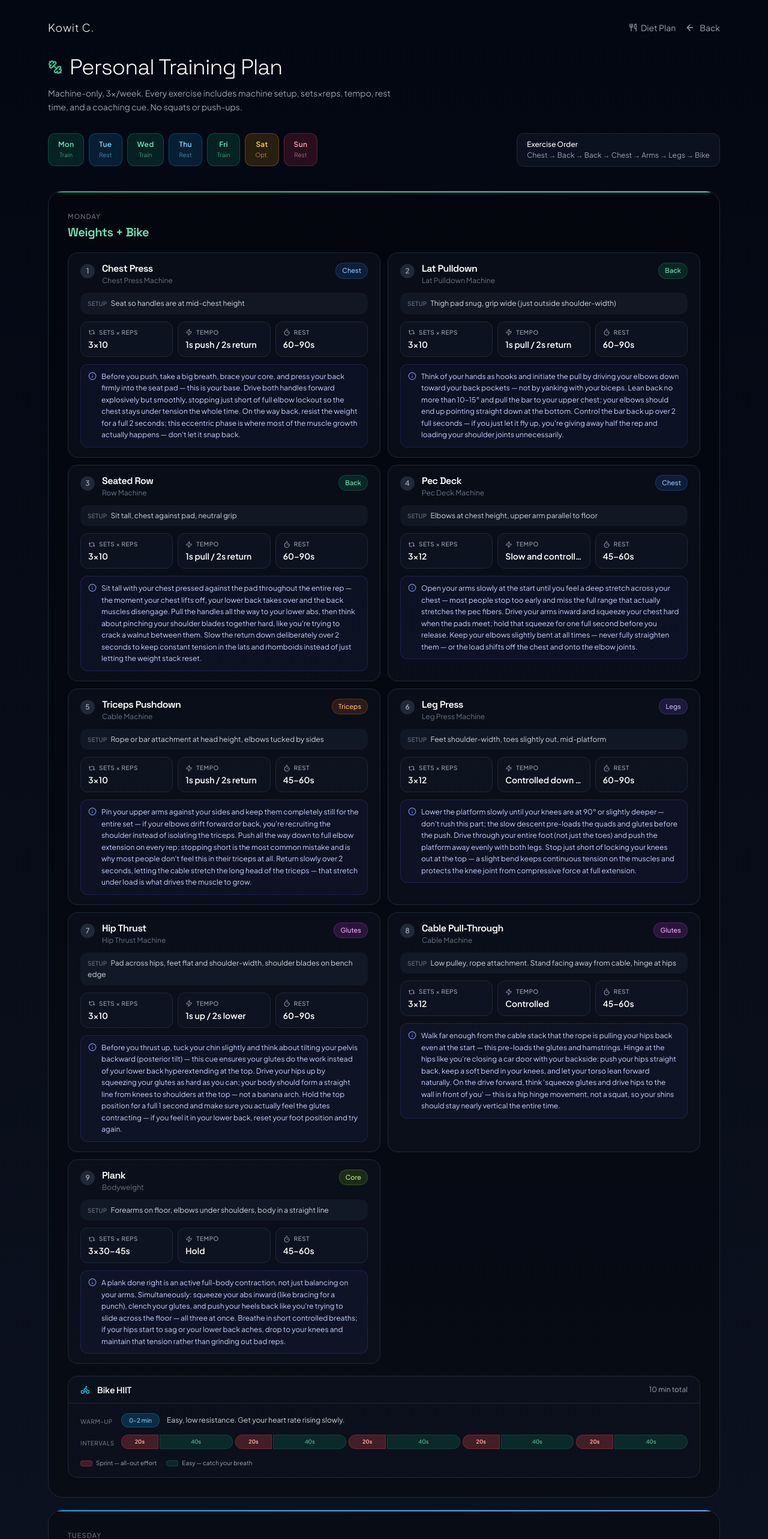
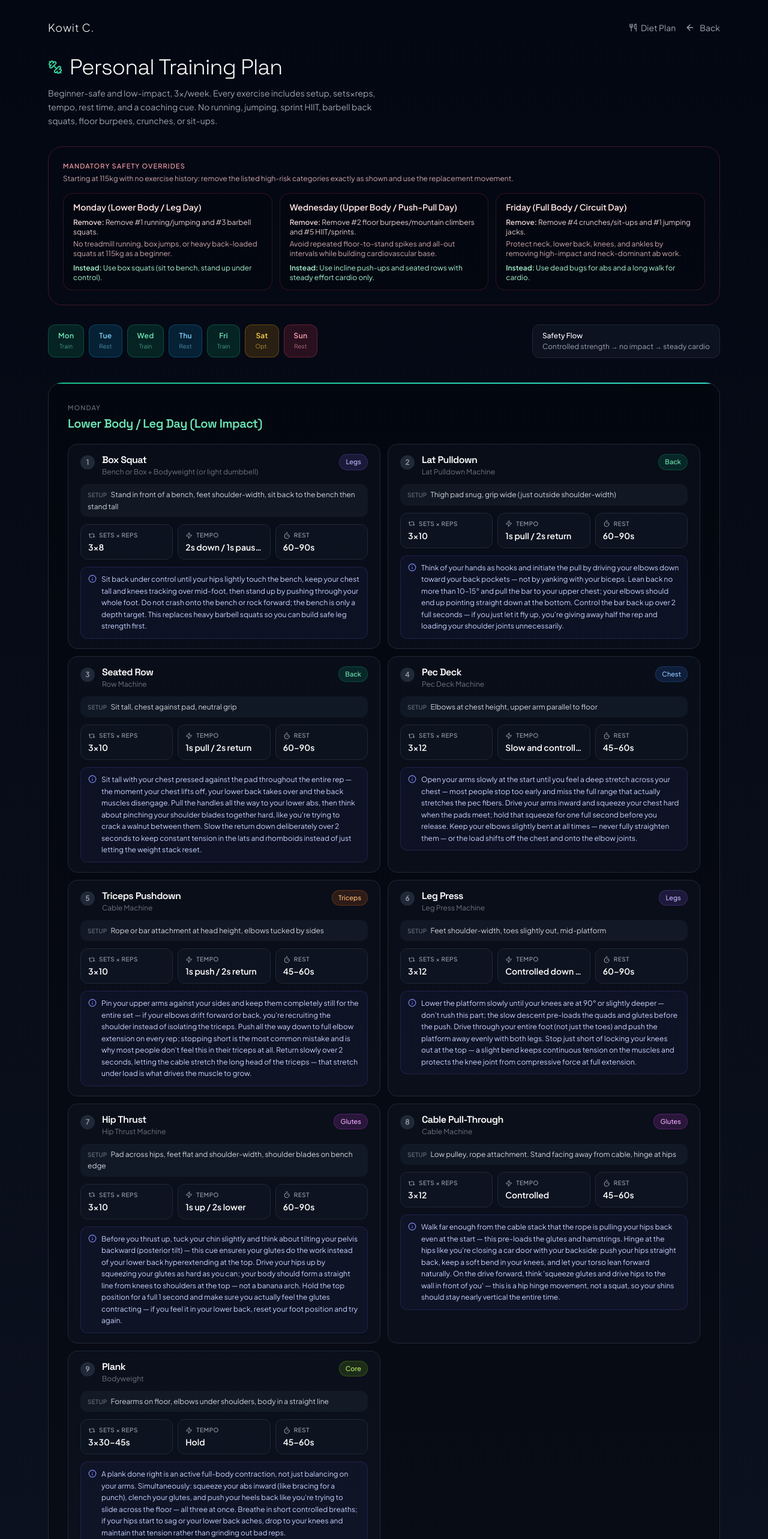
Before and after one commit to kowito/kowito.com, a Next.js app: page /personal-training in a window 1280 px wide. Shown: the top 2566 px of the page at 60% size. Built offline with nearby package versions, Linux system fonts and the light colour scheme.

Commit message:
personal-training: apply beginner safety overrides; home: remove training/diet links

```diff
--- a/app/personal-training/page.tsx
+++ b/app/personal-training/page.tsx
@@ -29,14 +29,14 @@ type Stretch = {
 
 const mondayExercises: Exercise[] = [
   {
-    name: "Chest Press",
-    machine: "Chest Press Machine",
-    setup: "Seat so handles are at mid-chest height",
-    sets: 3, reps: 10,
-    tempo: "1s push / 2s return",
+    name: "Box Squat",
+    machine: "Bench or Box + Bodyweight (or light dumbbell)",
+    setup: "Stand in front of a bench, feet shoulder-width, sit back to the bench then stand tall",
+    sets: 3, reps: 8,
+    tempo: "2s down / 1s pause / 1s stand",
     rest: "60–90s",
-    cue: "Before you push, take a big breath, brace your core, and press your back firmly into the seat pad — this is your base. Drive both handles forward explosively but smoothly, stopping just short of full elbow lockout so the chest stays under tension the whole time. On the way back, resist the weight for a full 2 seconds; this eccentric phase is where most of the muscle growth actually happens — don't let it snap back.",
-    muscle: "Chest",
+    cue: "Sit back under control until your hips lightly touch the bench, keep your chest tall and knees tracking over mid-foot, then stand up by pushing through your whole foot. Do not crash onto the bench or rock forward; the bench is only a depth target. This replaces heavy barbell squats so you can build safe leg strength first.",
+    muscle: "Legs",
   },
   {
     name: "Lat Pulldown",
@@ -122,13 +122,13 @@ const mondayExercises: Exercise[] = [
 
 const wednesdayExercises: Exercise[] = [
   {
-    name: "Chest Press",
-    machine: "Chest Press Machine",
-    setup: "Same as Monday — handles at mid-chest",
-    sets: 3, reps: 10,
-    tempo: "1s push / 2s return",
+    name: "Incline Push-up",
+    machine: "Bench, Smith bar, or sturdy table",
+    setup: "Hands elevated at chest height, body in a straight line from head to heels",
+    sets: 3, reps: 8,
+    tempo: "1s press / 2s lower",
     rest: "60–90s",
-    cue: "By Wednesday your chest may still feel slightly fatigued from Monday — that's normal, but don't reduce the weight; instead focus harder on the 2-second return and make each rep as deliberate as possible. Brace your core against the seat, keep a natural arch in your lower back, and lead the push with your chest rather than your arms. If you feel it mostly in your shoulders, drop 5–10% of the weight and reset your grip slightly wider.",
+    cue: "Brace your core before each rep and lower your chest to the edge in control; press back up without flaring your elbows. The higher the surface, the easier and safer the movement. This replaces floor burpees and mountain climbers to avoid rapid blood-pressure spikes.",
     muscle: "Chest",
   },
   {
@@ -215,14 +215,14 @@ const wednesdayExercises: Exercise[] = [
 
 const fridayExercises: Exercise[] = [
   {
-    name: "Chest Press",
-    machine: "Chest Press Machine",
-    setup: "Same as Monday",
-    sets: 3, reps: 10,
-    tempo: "1s push / 2s return",
-    rest: "60–90s",
-    cue: "Friday is your benchmark day — if the weight from Monday felt manageable by Wednesday, consider adding 2.5–5 kg today and see how the first set feels. Brace hard against the seat, keep your chest forward, and push with intention; focus on feeling the chest working rather than just completing the reps mechanically. If the last 2–3 reps of any set become difficult to complete with good form, that's exactly the right intensity — grind through them with control rather than speeding up or leaning forward.",
-    muscle: "Chest",
+    name: "Long Walk",
+    machine: "Outdoor walk or treadmill incline 0–2%",
+    setup: "Comfortable pace where you can speak in full sentences",
+    sets: 1, reps: "20–30 min",
+    tempo: "Steady",
+    rest: "N/A",
+    cue: "Keep effort at a steady conversational pace from start to finish. No jogging, no jumping, and no all-out intervals. This replaces jumping jacks as your Friday cardio.",
+    muscle: "Legs",
   },
   {
     name: "Lat Pulldown",
@@ -305,13 +305,13 @@ const fridayExercises: Exercise[] = [
     muscle: "Glutes",
   },
   {
-    name: "Plank",
-    machine: "Bodyweight",
-    setup: "Forearms on floor, straight line from head to heels",
-    sets: 3, reps: "30–45s",
-    tempo: "Hold",
+    name: "Dead Bug",
+    machine: "Bodyweight (floor mat)",
+    setup: "Lie on back, knees over hips at 90°, arms straight toward ceiling, low back gently pressed into floor",
+    sets: 3, reps: "8 each side",
+    tempo: "Controlled",
     rest: "45–60s",
-    cue: "End the week strong: aim to add 5 seconds to your best time from Monday. But only if you can maintain perfect form — abs braced, glutes squeezed, hips in line. If 45 seconds of perfect form is easy, progress by adding a rep or elevating your feet slightly on the next session rather than extending the time further; after 60 seconds a plank becomes an endurance exercise rather than a core strength one.",
+    cue: "Slowly lower opposite arm and leg while keeping your lower back glued to the floor, then return and switch sides. Exhale during the reach to keep your ribs down. This replaces crunches and sit-ups to train your core without straining your neck or lower back.",
     muscle: "Core",
   },
 ]
@@ -327,8 +327,30 @@ const tuesdayStretches: Stretch[] = [
 const globalRules = [
   { topic: "Weight selection", rule: "Last 2–3 reps of each set should be hard but doable with good form." },
   { topic: "Weekly progression", rule: "Once all reps feel easy, add a small amount of weight next session." },
-  { topic: "Session length", rule: "50–60 min total including warm-up and bike. Don\u2019t drag it out." },
+  { topic: "Cardio intensity", rule: "Steady effort only. No HIIT/sprints until your base fitness is built." },
+  { topic: "Session length", rule: "50–60 min total including warm-up and steady cardio. Don\u2019t drag it out." },
   { topic: "Training frequency", rule: "3\u00d7 per week. Rest days between sessions are not optional — they\u2019re when you grow." },
+]
+
+const safetyOverrides = [
+  {
+    day: "Monday (Lower Body / Leg Day)",
+    remove: "Remove #1 running/jumping and #3 barbell squats.",
+    detail: "No treadmill running, box jumps, or heavy back-loaded squats at 115kg as a beginner.",
+    replace: "Use box squats (sit to bench, stand up under control).",
+  },
+  {
+    day: "Wednesday (Upper Body / Push-Pull Day)",
+    remove: "Remove #2 floor burpees/mountain climbers and #5 HIIT/sprints.",
+    detail: "Avoid repeated floor-to-stand spikes and all-out intervals while building cardiovascular base.",
+    replace: "Use incline push-ups and seated rows with steady effort cardio only.",
+  },
+  {
+    day: "Friday (Full Body / Circuit Day)",
+    remove: "Remove #4 crunches/sit-ups and #1 jumping jacks.",
+    detail: "Protect neck, lower back, knees, and ankles by removing high-impact and neck-dominant ab work.",
+    replace: "Use dead bugs for abs and a long walk for cardio.",
+  },
 ]
 
 const weekOverview = [
@@ -428,59 +450,36 @@ function ExerciseGrid({ exercises }: { exercises: Exercise[] }) {
   )
 }
 
-function BikeHiit({ minutes = 10 }: { minutes?: number }) {
-  const intervals = 5
+function SteadyCardio({ minutes = 15, mode = "bike" }: { minutes?: number; mode?: "bike" | "walk" }) {
+  const steadyMinutes = Math.max(minutes - 5, 8)
+  const title = mode === "walk" ? "Long Walk (No Jogging)" : "Steady Bike (No Sprints)"
   return (
     <div className="rounded-2xl border border-gray-800 bg-gray-900/40 overflow-hidden">
       <div className="flex items-center gap-3 px-5 py-3 border-b border-gray-800">
         <Bike className="h-4 w-4 text-cyan-400 shrink-0" />
-        <span className="text-sm font-semibold text-white">Bike HIIT</span>
+        <span className="text-sm font-semibold text-white">{title}</span>
         <span className="ml-auto text-xs text-gray-400">{minutes} min total</span>
       </div>
 
-      {/* Phases */}
       <div className="px-5 py-4 space-y-3">
-        {/* Warm-up */}
-        <div className="flex items-center gap-3">
-          <div className="w-14 shrink-0">
-            <span className="text-[10px] uppercase tracking-wider text-gray-500 font-medium">Warm-up</span>
+        <p className="text-xs text-gray-300">
+          Keep effort steady at conversation pace (RPE 4–5/10). You should be able to speak full sentences.
+        </p>
+        <div className="grid grid-cols-1 md:grid-cols-3 gap-2">
+          <div className="rounded-xl border border-sky-500/25 bg-sky-500/10 px-3 py-2">
+            <p className="text-[10px] uppercase tracking-wider text-sky-300 font-medium">Warm-up</p>
+            <p className="text-xs text-sky-200 mt-0.5">3 min easy pace</p>
           </div>
-          <div className="h-6 w-16 rounded-md bg-sky-500/20 border border-sky-500/30 flex items-center justify-center">
-            <span className="text-[10px] text-sky-300 font-medium">0–2 min</span>
+          <div className="rounded-xl border border-emerald-500/25 bg-emerald-500/10 px-3 py-2">
+            <p className="text-[10px] uppercase tracking-wider text-emerald-300 font-medium">Steady Work</p>
+            <p className="text-xs text-emerald-200 mt-0.5">{steadyMinutes} min continuous</p>
           </div>
-          <span className="text-xs text-gray-300">Easy, low resistance. Get your heart rate rising slowly.</span>
-        </div>
-
-        {/* Interval strip */}
-        <div className="flex items-center gap-3">
-          <div className="w-14 shrink-0">
-            <span className="text-[10px] uppercase tracking-wider text-gray-500 font-medium">Intervals</span>
-          </div>
-          <div className="flex gap-1 flex-1">
-            {Array.from({ length: intervals }).map((_, i) => (
-              <div key={i} className="flex gap-0.5 flex-1">
-                <div className="h-6 flex-[1] rounded-l-md bg-red-500/25 border border-red-500/30 flex items-center justify-center">
-                  <span className="text-[9px] text-red-300 font-bold">20s</span>
-                </div>
-                <div className="h-6 flex-[2] rounded-r-md bg-emerald-500/15 border border-emerald-500/20 flex items-center justify-center">
-                  <span className="text-[9px] text-emerald-300">40s</span>
-                </div>
-              </div>
-            ))}
+          <div className="rounded-xl border border-cyan-500/25 bg-cyan-500/10 px-3 py-2">
+            <p className="text-[10px] uppercase tracking-wider text-cyan-300 font-medium">Cool-down</p>
+            <p className="text-xs text-cyan-200 mt-0.5">2 min very easy</p>
           </div>
         </div>
-
-        {/* Legend */}
-        <div className="flex gap-4 pt-1">
-          <div className="flex items-center gap-1.5">
-            <div className="h-2.5 w-5 rounded bg-red-500/25 border border-red-500/30" />
-            <span className="text-[10px] text-gray-400">Sprint — all-out effort</span>
-          </div>
-          <div className="flex items-center gap-1.5">
-            <div className="h-2.5 w-5 rounded bg-emerald-500/15 border border-emerald-500/20" />
-            <span className="text-[10px] text-gray-400">Easy — catch your breath</span>
-          </div>
-        </div>
+        <p className="text-[10px] text-amber-300">No HIIT and no all-out sprints.</p>
       </div>
     </div>
   )
@@ -580,10 +579,30 @@ export default function PersonalTrainingPage() {
             <h1 className="text-3xl md:text-4xl font-light tracking-tight text-white">Personal Training Plan</h1>
           </div>
           <p className="max-w-xl text-gray-400 text-sm leading-relaxed">
-            Machine-only, 3&times;/week. Every exercise includes machine setup, sets&times;reps, tempo, rest time, and
-            a coaching cue. No squats or push-ups.
+            Beginner-safe and low-impact, 3&times;/week. Every exercise includes setup, sets&times;reps, tempo, rest
+            time, and a coaching cue. No running, jumping, sprint HIIT, barbell back squats, floor burpees, crunches,
+            or sit-ups.
           </p>
         </div>
+
+        {/* Mandatory safety overrides */}
+        <section className="mb-8 rounded-3xl border border-rose-500/25 bg-rose-500/8 p-5 md:p-6">
+          <p className="text-[11px] uppercase tracking-widest text-rose-300 font-medium">Mandatory Safety Overrides</p>
+          <p className="mt-1 text-xs text-rose-200/80 max-w-3xl">
+            Starting at 115kg with no exercise history: remove the listed high-risk categories exactly as shown and use
+            the replacement movement.
+          </p>
+          <div className="mt-4 grid grid-cols-1 md:grid-cols-3 gap-3">
+            {safetyOverrides.map(({ day, remove, detail, replace }) => (
+              <article key={day} className="rounded-2xl border border-rose-500/20 bg-black/20 px-4 py-3">
+                <p className="text-sm font-semibold text-rose-100">{day}</p>
+                <p className="mt-2 text-xs text-rose-100/90"><span className="font-semibold">Remove:</span> {remove}</p>
+                <p className="mt-1 text-xs text-rose-200/80">{detail}</p>
+                <p className="mt-2 text-xs text-emerald-200"><span className="font-semibold">Instead:</span> {replace}</p>
+              </article>
+            ))}
+          </div>
+        </section>
 
         {/* Week overview strip */}
         <div className="mb-10 flex flex-wrap items-center gap-2">
@@ -597,8 +616,8 @@ export default function PersonalTrainingPage() {
             </div>
           ))}
           <div className="ml-auto rounded-xl border border-gray-800 bg-gray-900/60 px-4 py-2.5 text-xs text-gray-400 shrink-0">
-            <span className="font-medium text-white block mb-0.5">Exercise Order</span>
-            Chest &rarr; Back &rarr; Back &rarr; Chest &rarr; Arms &rarr; Legs &rarr; Bike
+            <span className="font-medium text-white block mb-0.5">Safety Flow</span>
+            Controlled strength &rarr; no impact &rarr; steady cardio
           </div>
         </div>
 
@@ -606,9 +625,9 @@ export default function PersonalTrainingPage() {
         <div className="space-y-5">
 
           {/* ── Monday ── */}
-          <DayCard day="Monday" title="Weights + Bike" type="train">
+          <DayCard day="Monday" title="Lower Body / Leg Day (Low Impact)" type="train">
             <ExerciseGrid exercises={mondayExercises} />
-            <BikeHiit minutes={10} />
+            <SteadyCardio minutes={15} mode="bike" />
           </DayCard>
 
           {/* ── Tuesday ── */}
@@ -620,9 +639,9 @@ export default function PersonalTrainingPage() {
           </DayCard>
 
           {/* ── Wednesday ── */}
-          <DayCard day="Wednesday" title="Weights + Bike" type="train">
+          <DayCard day="Wednesday" title="Upper Body / Push-Pull Day (Steady Effort)" type="train">
             <ExerciseGrid exercises={wednesdayExercises} />
-            <BikeHiit minutes={10} />
+            <SteadyCardio minutes={15} mode="bike" />
           </DayCard>
 
           {/* ── Thursday ── */}
@@ -642,9 +661,8 @@ export default function PersonalTrainingPage() {
           </DayCard>
 
           {/* ── Friday ── */}
-          <DayCard day="Friday" title="Weights + Extra Arms + Bike" type="train">
+          <DayCard day="Friday" title="Full Body / Circuit Day (No Jumping)" type="train">
             <ExerciseGrid exercises={fridayExercises} />
-            <BikeHiit minutes={10} />
           </DayCard>
 
           {/* ── Saturday ── */}
```
Also changed, not shown: app/page.tsx (+1 -21 lines).
